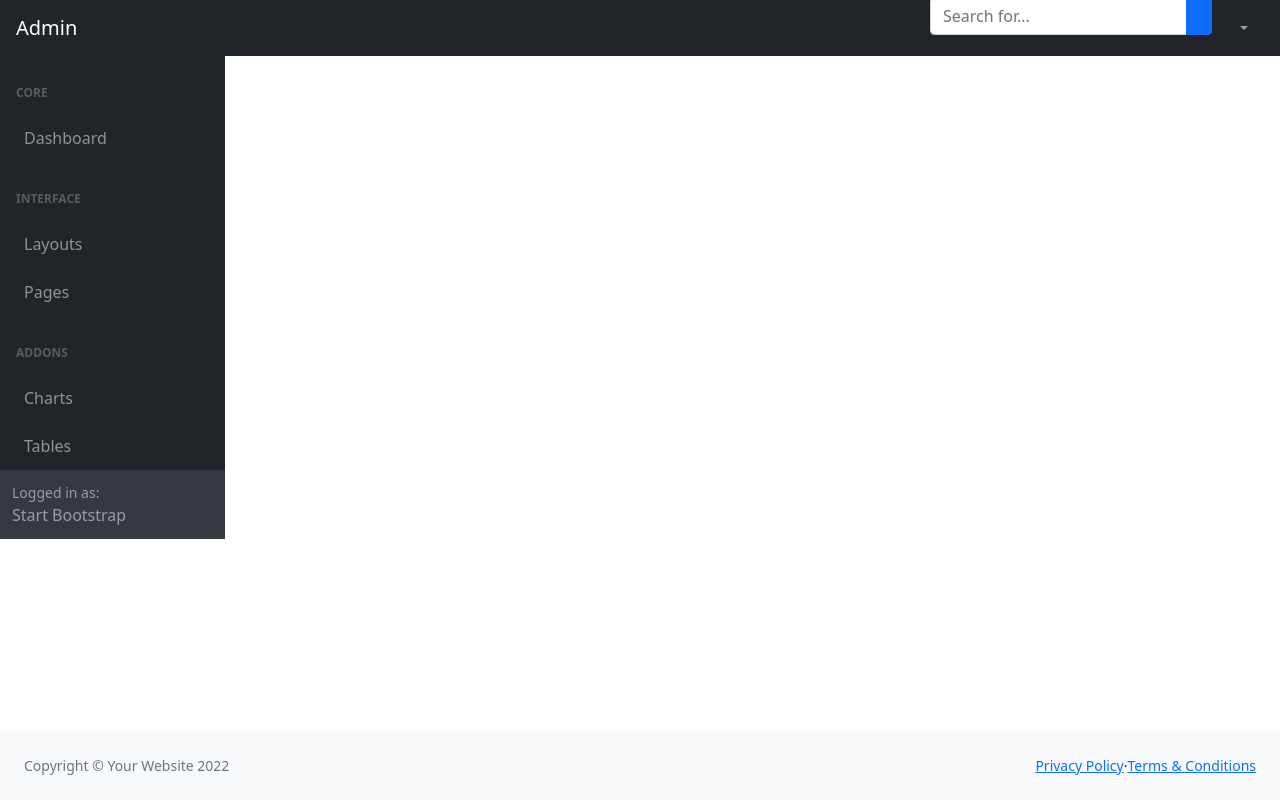
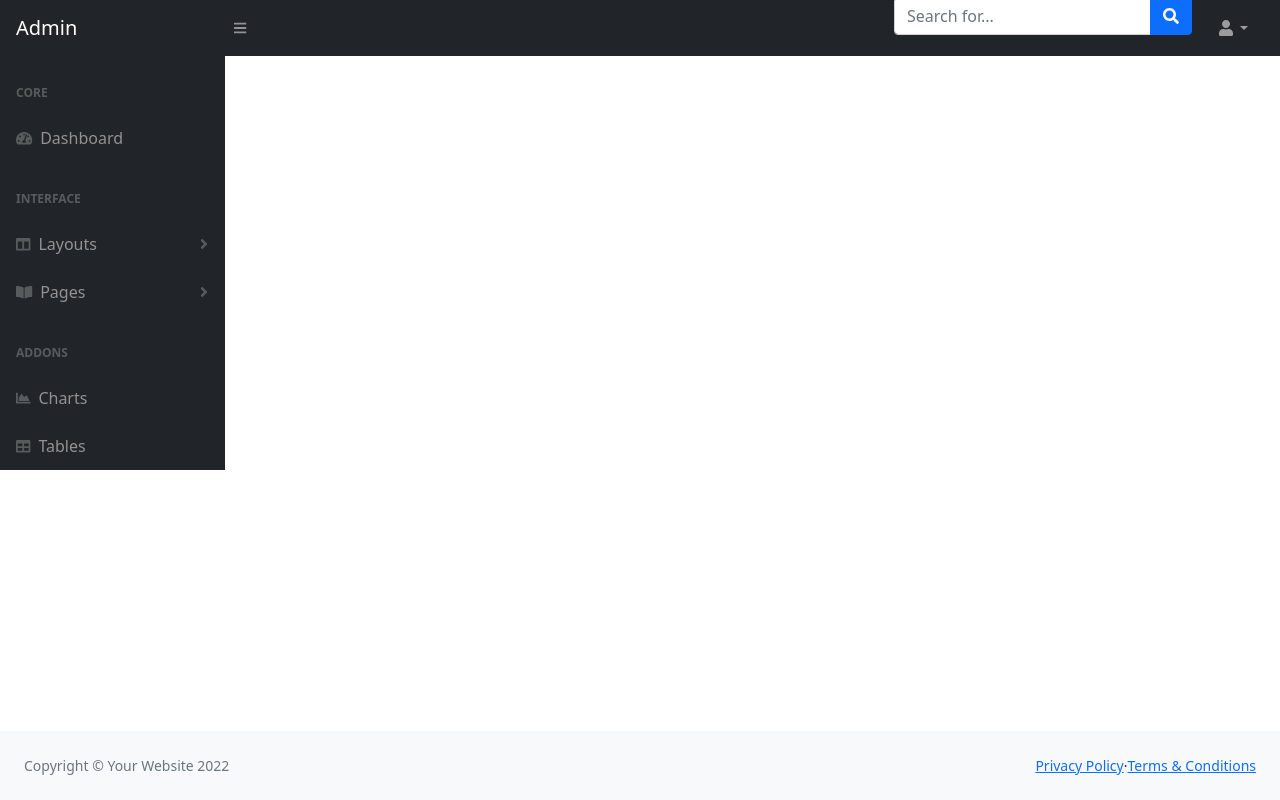
Before and after one commit to ET-TOUNANI/react-laravel-ecommerce, a React (Create React App) app in the folder react-eccomerce/: page /admin in a window 1280 px wide. Built offline with nearby package versions, Linux system fonts and the light colour scheme.

Commit message:
feat install bootstrap  && fix error in ui of sidebar

```diff
--- a/react-eccomerce/package.json
+++ b/react-eccomerce/package.json
@@ -6,6 +6,7 @@
     "@testing-library/jest-dom": "^5.16.2",
     "@testing-library/react": "^12.1.4",
     "@testing-library/user-event": "^13.5.0",
+    "bootstrap": "^5.1.3",
     "react": "^17.0.2",
     "react-dom": "^17.0.2",
     "react-router-dom": "^6.2.2",
--- a/react-eccomerce/public/index.html
+++ b/react-eccomerce/public/index.html
@@ -1,5 +1,5 @@
 <!DOCTYPE html>
-<html lang="en">
+<html lang="en" class="fontawesome-i2svg-active fontawesome-i2svg-complete" >
   <head>
     <meta charset="utf-8" />
     <link rel="icon" href="%PUBLIC_URL%/favicon.ico" />
@@ -26,6 +26,7 @@
     -->
     <title>React App</title>
     <script src="https://cdn.jsdelivr.net/npm/bootstrap@5.1.3/dist/js/bootstrap.bundle.min.js" crossorigin="anonymous"></script>
+    <script src="https://cdnjs.cloudflare.com/ajax/libs/font-awesome/5.15.3/js/all.min.js" crossorigin="anonymous"></script>
   </head>
   <body>
     <noscript>You need to enable JavaScript to run this app.</noscript>
--- a/react-eccomerce/src/layouts/admin/Footer.js
+++ b/react-eccomerce/src/layouts/admin/Footer.js
@@ -3,7 +3,6 @@ import React from 'react'
 import {Link} from 'react-router-dom'
 function Footer() {
   return (
-    <div>
         <footer className="py-4 bg-light mt-auto">
             <div className="container-fluid px-4">
                 <div className="d-flex align-items-center justify-content-between small">
@@ -16,7 +15,6 @@ function Footer() {
                 </div>
             </div>
         </footer>
-    </div>
   )
 }
 
--- a/react-eccomerce/src/layouts/admin/MasterLayout.js
+++ b/react-eccomerce/src/layouts/admin/MasterLayout.js
@@ -14,7 +14,7 @@ function MasterLayout() {
             </div>
             <div id="layoutSidenav_content">
                 <main>
-                    Hello
+                    Hello from master
                 </main>
                 <Footer />
             </div>
--- a/react-eccomerce/src/layouts/admin/Sidebar.js
+++ b/react-eccomerce/src/layouts/admin/Sidebar.js
@@ -7,7 +7,7 @@ function Sidebar() {
                     <div className="sb-sidenav-menu">
                         <div className="nav">
                             <div className="sb-sidenav-menu-heading">Core</div>
-                            <Link className="nav-link" to="index.html">
+                            <Link className="nav-link" to="/admin">
                                 <div className="sb-nav-link-icon"><i className="fas fa-tachometer-alt"></i></div>
                                 Dashboard
                             </Link>
@@ -19,8 +19,8 @@ function Sidebar() {
                             </Link>
                             <div className="collapse" id="collapseLayouts" aria-labelledby="headingOne" data-bs-parent="#sidenavAccordion">
                                 <nav className="sb-sidenav-menu-nested nav">
-                                    <a className="nav-link" to="layout-static.html">Static Navigation</a>
-                                    <a className="nav-link" to="layout-sidenav-light.html">Light Sidenav</a>
+                                    <Link className="nav-link" to="layout-static.html">Static Navigation</Link>
+                                    <Link className="nav-link" to="layout-sidenav-light.html">Light Sidenav</Link>
                                 </nav>
                             </div>
                             <Link className="nav-link collapsed" to="#" data-bs-toggle="collapse" data-bs-target="#collapsePages" aria-expanded="false" aria-controls="collapsePages">
@@ -55,20 +55,17 @@ function Sidebar() {
                                 </nav>
                             </div>
                             <div className="sb-sidenav-menu-heading">Addons</div>
-                            <Link className="nav-link" to="charts.html">
+                            <Link className="nav-link" to="#">
                                 <div className="sb-nav-link-icon"><i className="fas fa-chart-area"></i></div>
                                 Charts
                             </Link>
-                            <Link className="nav-link" to="tables.html">
+                            <Link className="nav-link" to="#">
                                 <div className="sb-nav-link-icon"><i className="fas fa-table"></i></div>
                                 Tables
                             </Link>
                         </div>
                     </div>
-                    <div className="sb-sidenav-footer">
-                        <div className="small">Logged in as:</div>
-                        Start Bootstrap
-                    </div>
+
                 </nav>
     </div>
   )
```
Also changed, not shown: 1 other file (tests, documents, lock files or other folders).
